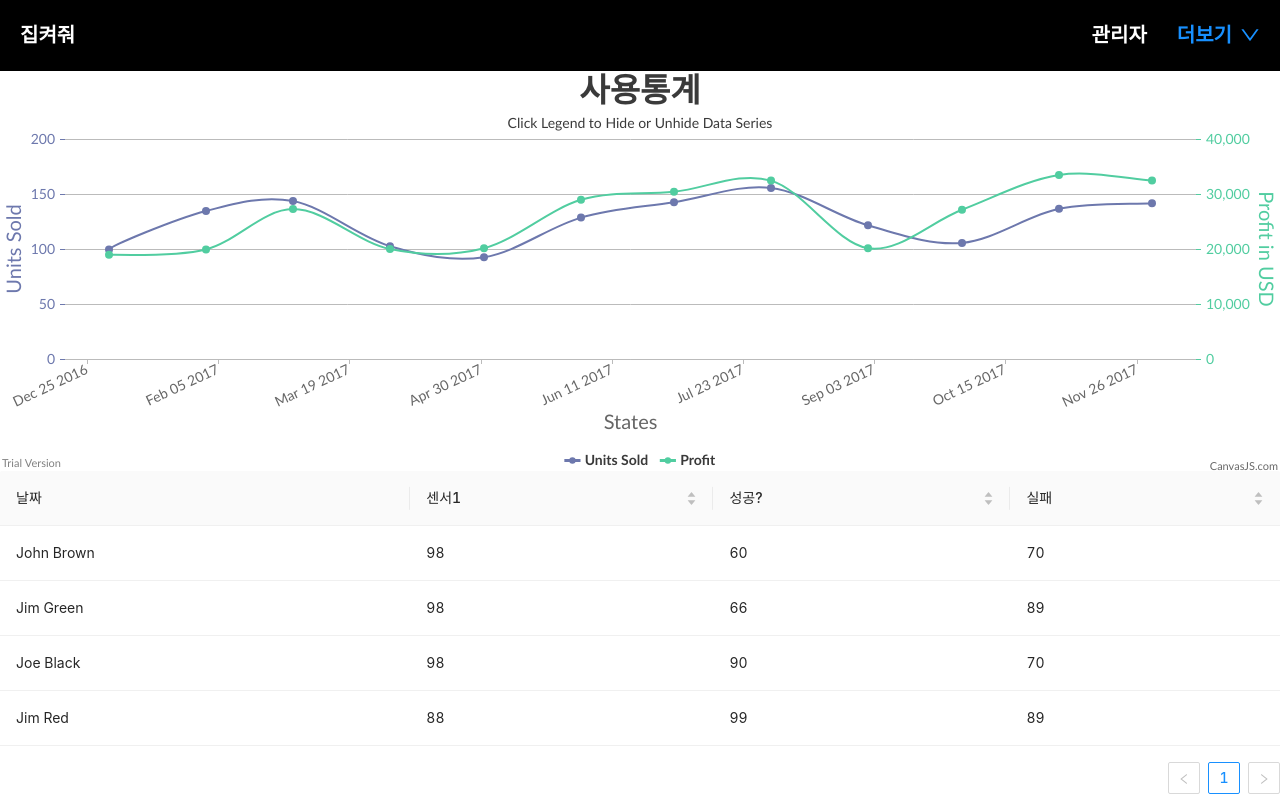
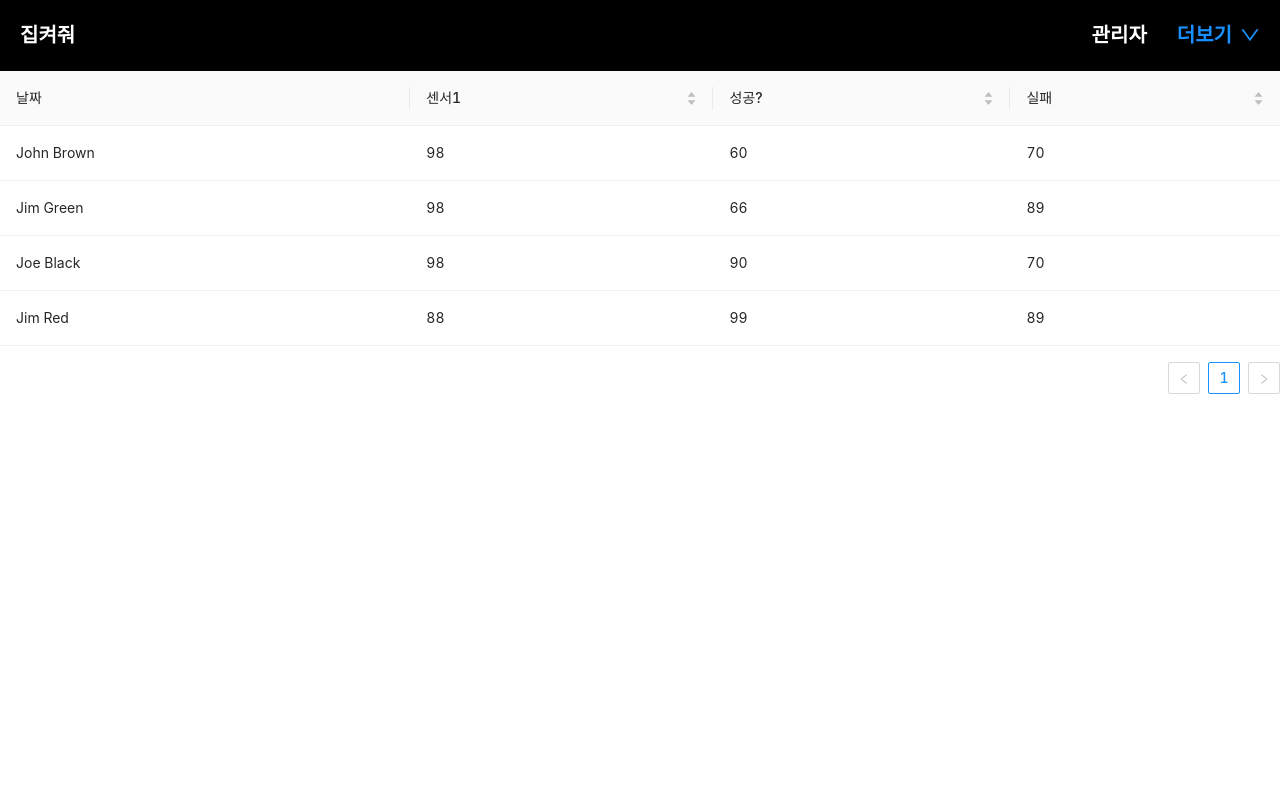
Before and after one commit to YOONSEOUNGHWAN/capston_front_web, a React (Create React App) app: page /Graph in a window 1280 px wide. Built offline with nearby package versions, Linux system fonts and the light colour scheme.

Commit message:
센서데이터

```diff
--- a/src/components/Graph/canvas.jsx
+++ b/src/components/Graph/canvas.jsx
@@ -65,49 +65,45 @@ class Canvas extends Component {
           xValueFormatString: "MMM YYYY",
           yValueFormatString: "#,##0 Units",
           dataPoints: [
-            { x: new Date(2017, 0, 1), y: 100 },
-            { x: new Date(2017, 1, 1), y: 135 },
-            { x: new Date(2017, 2, 1), y: 144 },
-            { x: new Date(2017, 3, 1), y: 103 },
-            { x: new Date(2017, 4, 1), y: 93 },
-            { x: new Date(2017, 5, 1), y: 129 },
-            { x: new Date(2017, 6, 1), y: 143 },
-            { x: new Date(2017, 7, 1), y: 156 },
-            { x: new Date(2017, 8, 1), y: 122 },
-            { x: new Date(2017, 9, 1), y: 106 },
-            { x: new Date(2017, 10, 1), y: 137 },
-            { x: new Date(2017, 11, 1), y: 142 },
+            { x: new Date(2017, 0, 1, 12, 5, 10), y: 100 },
+            { x: new Date(2017, 0, 1, 12, 5, 20), y: 100 },
+            { x: new Date(2017, 0, 1, 12, 5, 30), y: 100 },
+            { x: new Date(2017, 0, 1, 12, 5, 40), y: 100 },
+
+
+
+
           ],
         },
-        {
-          type: "spline",
-          name: "Profit",
-          axisYType: "secondary",
-          showInLegend: true,
-          xValueFormatString: "MMM YYYY",
-          yValueFormatString: "$#,##0.#",
-          dataPoints: [
-            { x: new Date(2017, 0, 1), y: 19034.5 },
-            { x: new Date(2017, 1, 1), y: 20015 },
-            { x: new Date(2017, 2, 1), y: 27342 },
-            { x: new Date(2017, 3, 1), y: 20088 },
-            { x: new Date(2017, 4, 1), y: 20234 },
-            { x: new Date(2017, 5, 1), y: 29034 },
-            { x: new Date(2017, 6, 1), y: 30487 },
-            { x: new Date(2017, 7, 1), y: 32523 },
-            { x: new Date(2017, 8, 1), y: 20234 },
-            { x: new Date(2017, 9, 1), y: 27234 },
-            { x: new Date(2017, 10, 1), y: 33548 },
-            { x: new Date(2017, 11, 1), y: 32534 },
-          ],
-        },
+        // {
+        //   type: "spline",
+        //   name: "Profit",
+        //   axisYType: "secondary",
+        //   showInLegend: true,
+        //   xValueFormatString: "MMM YYYY",
+        //   yValueFormatString: "$#,##0.#",
+        //   dataPoints: [
+        //     { x: new Date(2017, 0, 1), y: 19034.5 },
+        //     { x: new Date(2017, 1, 1), y: 20015 },
+        //     { x: new Date(2017, 2, 1), y: 27342 },
+        //     { x: new Date(2017, 3, 1), y: 20088 },
+        //     { x: new Date(2017, 4, 1), y: 20234 },
+        //     { x: new Date(2017, 5, 1), y: 29034 },
+        //     { x: new Date(2017, 6, 1), y: 30487 },
+        //     { x: new Date(2017, 7, 1), y: 32523 },
+        //     { x: new Date(2017, 8, 1), y: 20234 },
+        //     { x: new Date(2017, 9, 1), y: 27234 },
+        //     { x: new Date(2017, 10, 1), y: 33548 },
+        //     { x: new Date(2017, 11, 1), y: 32534 },
+        //   ],
+        // },
       ],
     };
 
     return (
       <>
         <Nav/>
-        <CanvasJSChart options={options} onRef={(ref) => (this.chart = ref)} />
+        {/* <CanvasJSChart options={options} onRef={(ref) => (this.chart = ref)} /> */}
         {/*You can get reference to the chart instance as shown above using onRef. This allows you to access all chart properties and methods*/}
         <DataTable/>
       </>
--- a/src/components/MainPage/mainpage.jsx
+++ b/src/components/MainPage/mainpage.jsx
@@ -38,18 +38,12 @@ export default function Middlepage() {
             </div>
           </div>
           <div className="rightSide">
+            <Sidetable />
             <span className="button">
               <ModalTown text="마을 추가" />
-              <ModalManager text="관리자 추가"/>
-            </span>
-            <Sidetable />
-            <span className="button">
-              전체전송 기능 있으면 추가할 예정
-              {/* <ModalText text="문자 버튼" /> */}
             </span>
             <span className="button">
-              {/* <ModalEvent text="행사 버튼" /> */}
-              전체 행사등록할 수 있으면 할 예정
+            <ModalManager text="관리자 추가"/>
             </span>
             <p className="log">
               <Log />
--- a/src/components/SubPage/town.jsx
+++ b/src/components/SubPage/town.jsx
@@ -23,6 +23,7 @@ export default function Town() {
     if (role === "ROLE_USER") {
       axios
         .get(`/api/town/${uid}`) //
+        //한명의 관리자가 여러개의 마을을 관리할 수 있는 시스템은 아닌데, 일단 첫번째 데이터가 맞음
         .then((res) => {
           setTownId(res.data.data[0].id);
           setTown_name(res.data.data[0].town_name);
@@ -44,10 +45,14 @@ export default function Town() {
           <div className="Container">
             <div className="leftSide">
               <p>{town_name} 인원</p>
-              <Tablelist townId={townId} townName={town_name} />
+              <Tablelist
+                townId={townId}
+                townName={town_name}
+                loginName={username}
+              />
             </div>
             <div className="rightSide_town">
-              <Piechart />
+              <Piechart townId={townId} townName={town_name} />
               <div className="button_town">
                 <span className="button">
                   <ModalText text="문자 버튼" townId={townId} />
--- a/src/components/UserPage/userinfo.jsx
+++ b/src/components/UserPage/userinfo.jsx
@@ -2,10 +2,12 @@ import React, { useEffect, useState } from "react";
 import { Card } from "antd";
 import "./userinfo.css";
 
-import DataTable from "../.part/datatable";
 import Nav from "../.part/nav";
 import { useLocation } from "react-router-dom";
 import axios from "axios";
+
+import Graph from "../.part/graph";
+import { useQuery } from "react-query";
 
 export default function UserInfo() {
   const location = useLocation();
@@ -13,6 +15,8 @@ export default function UserInfo() {
   const userPhone = location.state.userdata.phone;
   const userAddress = location.state.userdata.address;
   const userId = location.state.userdata.key;
+  const loginName = location.state.loginName;
+  const townId = location.state.userdata.townId;
   const townName = location.state.townName;
 
   const [protectorName, setProtectorName] = useState("");
@@ -28,11 +32,12 @@ export default function UserInfo() {
       .catch((e) => {
         console.log(`Protector info Error${e}`);
       });
-  }, []);
+  }, [userId]);
+
 
   return (
     <>
-      <Nav username={userName}/>
+      <Nav username={loginName} role={true} townId={townId} />
       <div className="Container" id="user_content">
         <br />
         <br />
@@ -71,7 +76,8 @@ export default function UserInfo() {
             className="card"
             id="data_card"
           >
-            <DataTable />
+            {/* <DataTable /> */}
+            <Graph userId={userId} />
           </Card>
         </div>
       </div>
```
Also changed, not shown: src/components/.part/graph.jsx (added), src/components/.part/modaluser.jsx, src/components/.part/nav.jsx, src/components/.part/piechart.jsx, src/components/.part/sidetable.jsx, src/components/.part/tablelist.jsx.
